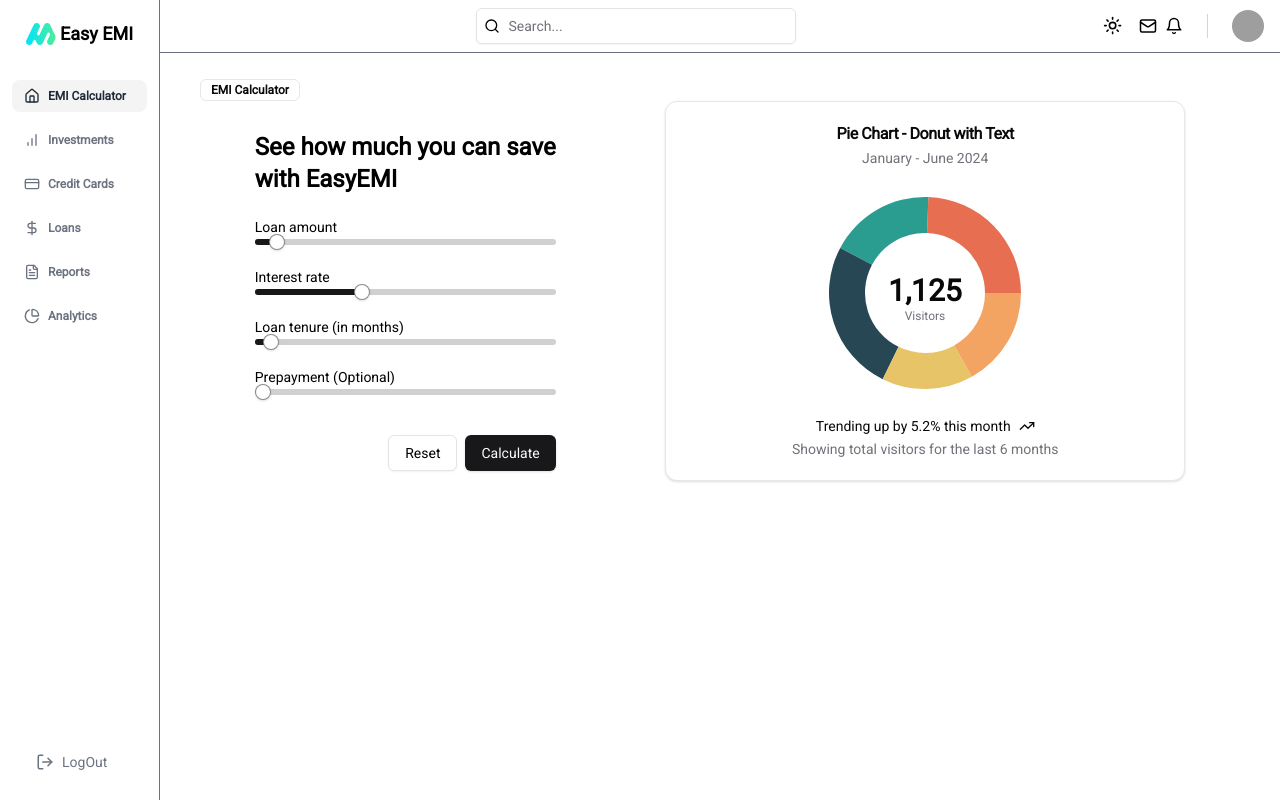
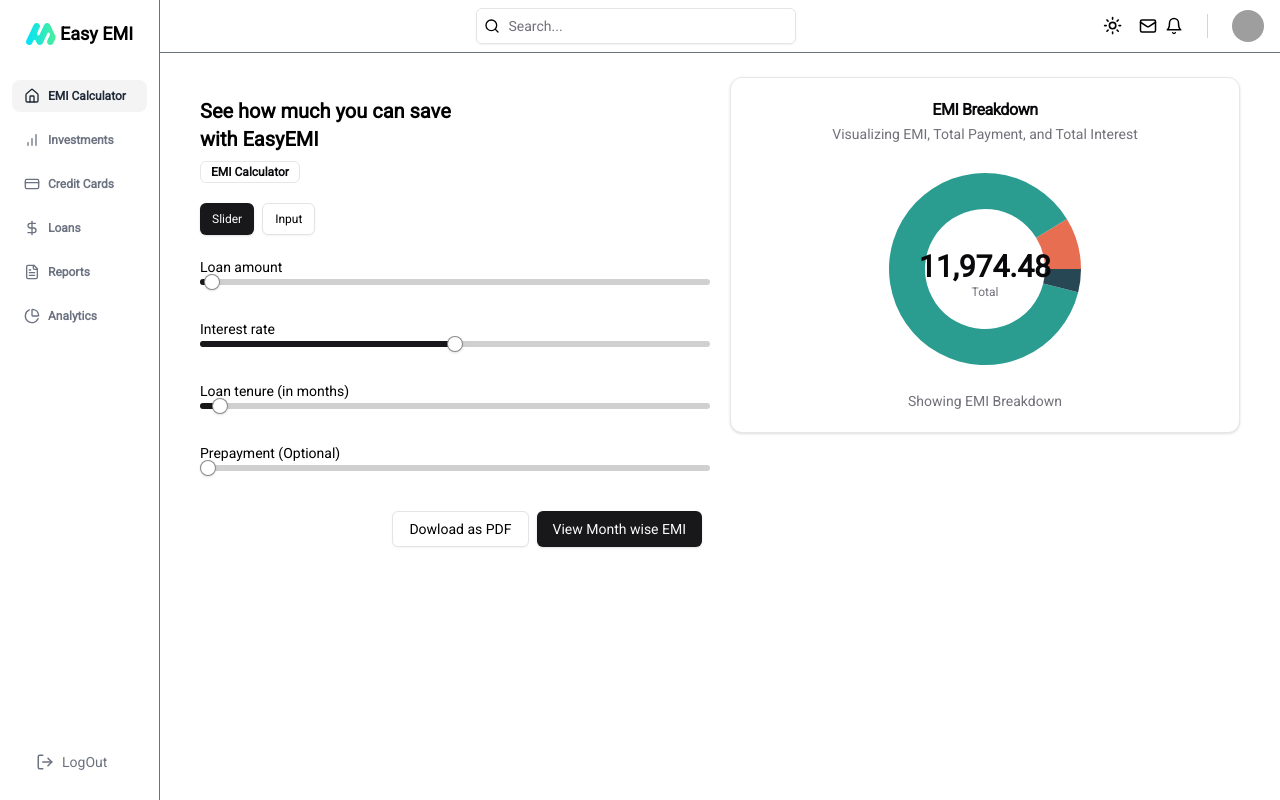
Before and after one commit to StarDust130/EasyEMI, a Next.js app: page /emi-calculator in a window 1280 px wide. Built offline with nearby package versions, Linux system fonts and the light colour scheme; grey boxes are pictures that could not be loaded.

Commit message:
Refactor dependencies and add new UI components

```diff
--- a/src/components/elements/Chart.tsx
+++ b/src/components/elements/Chart.tsx
@@ -1,9 +1,7 @@
 "use client";
 
 import * as React from "react";
-import { TrendingUp } from "lucide-react";
 import { Label, Pie, PieChart } from "recharts";
-
 import {
   Card,
   CardContent,
@@ -19,52 +17,49 @@
   ChartTooltipContent,
 } from "@/components/ui/chart";
 
-export const description = "A donut chart with text";
-
-const chartData = [
-  { browser: "chrome", visitors: 275, fill: "var(--color-chrome)" },
-  { browser: "safari", visitors: 200, fill: "var(--color-safari)" },
-  { browser: "firefox", visitors: 287, fill: "var(--color-firefox)" },
-  { browser: "edge", visitors: 173, fill: "var(--color-edge)" },
-  { browser: "other", visitors: 190, fill: "var(--color-other)" },
-];
+interface ChartProps {
+  emi: number;
+  totalPayment: number;
+  totalInterest: number;
+}
 
 const chartConfig = {
-  visitors: {
-    label: "Visitors",
-  },
-  chrome: {
-    label: "Chrome",
+  emi: {
+    label: "EMI",
     color: "hsl(var(--chart-1))",
   },
-  safari: {
-    label: "Safari",
+  totalPayment: {
+    label: "Total Payment",
     color: "hsl(var(--chart-2))",
   },
-  firefox: {
-    label: "Firefox",
+  totalInterest: {
+    label: "Total Interest",
     color: "hsl(var(--chart-3))",
-  },
-  edge: {
-    label: "Edge",
-    color: "hsl(var(--chart-4))",
-  },
-  other: {
-    label: "Other",
-    color: "hsl(var(--chart-5))",
   },
 } satisfies ChartConfig;
 
-export function Chart() {
-  const totalVisitors = React.useMemo(() => {
-    return chartData.reduce((acc, curr) => acc + curr.visitors, 0);
-  }, []);
+export function Chart({ emi, totalPayment, totalInterest }: ChartProps) {
+  const chartData = [
+    { name: "EMI", value: emi, fill: chartConfig.emi.color },
+    {
+      name: "Total Payment",
+      value: totalPayment,
+      fill: chartConfig.totalPayment.color,
+    },
+    {
+      name: "Total Interest",
+      value: totalInterest,
+      fill: chartConfig.totalInterest.color,
+    },
+  ];
 
   return (
     <Card className="flex flex-col">
       <CardHeader className="items-center pb-0">
-        <CardTitle>Pie Chart - Donut with Text</CardTitle>
-        <CardDescription>January - June 2024</CardDescription>
+        <CardTitle>EMI Breakdown</CardTitle>
+        <CardDescription>
+          Visualizing EMI, Total Payment, and Total Interest
+        </CardDescription>
       </CardHeader>
       <CardContent className="flex-1 pb-0">
         <ChartContainer
@@ -78,8 +73,8 @@
             />
             <Pie
               data={chartData}
-              dataKey="visitors"
-              nameKey="browser"
+              dataKey="value"
+              nameKey="name"
               innerRadius={60}
               strokeWidth={5}
             >
@@ -98,14 +93,16 @@
                           y={viewBox.cy}
                           className="fill-foreground text-3xl font-bold"
                         >
-                          {totalVisitors.toLocaleString()}
+                          {chartData
+                            .reduce((acc, curr) => acc + curr.value, 0)
+                            .toLocaleString()}
                         </tspan>
                         <tspan
                           x={viewBox.cx}
                           y={(viewBox.cy || 0) + 24}
                           className="fill-muted-foreground"
                         >
-                          Visitors
+                          Total
                         </tspan>
                       </text>
                     );
@@ -117,11 +114,8 @@
         </ChartContainer>
       </CardContent>
       <CardFooter className="flex-col gap-2 text-sm">
-        <div className="flex items-center gap-2 font-medium leading-none">
-          Trending up by 5.2% this month <TrendingUp className="h-4 w-4" />
-        </div>
         <div className="leading-none text-muted-foreground">
-          Showing total visitors for the last 6 months
+          Showing EMI Breakdown
         </div>
       </CardFooter>
     </Card>
--- a/src/components/screen/EmiCalculator.tsx
+++ b/src/components/screen/EmiCalculator.tsx
@@ -1,51 +1,82 @@
 "use client";
-import { useState, useMemo } from "react";
+import { useState } from "react";
 import { Chart } from "../elements/Chart";
 import { Badge } from "../ui/badge";
 import { Button } from "../ui/button";
 import { Label } from "../ui/label";
 import { Slider } from "../ui/slider";
+import { Input } from "../ui/input";
+
+import {
+  Drawer,
+  DrawerClose,
+  DrawerContent,
+  DrawerDescription,
+  DrawerFooter,
+  DrawerHeader,
+  DrawerTitle,
+  DrawerTrigger,
+} from "@/components/ui/drawer";
+
 
 const EmiCalculator = () => {
   // State variables
-  const [loanAmount, setLoanAmount] = useState(50000);
-  const [interestRate, setInterestRate] = useState(7);
-  const [loanTenure, setLoanTenure] = useState(12);
+  const [loanAmount, setLoanAmount] = useState(10_000);
+  const [interestRate, setInterestRate] = useState(10);
+  const [loanTenure, setLoanTenure] = useState(10);
   const [prepayment, setPrepayment] = useState(0);
+  const [useSlider, setUseSlider] = useState(true);
 
   // EMI Calculation
-  const calculateEMI = (principal: number, rate: number, tenure: number) => {
-    const monthlyRate = rate / 12 / 100;
+  const calculateEMI = () => {
+    const principal = loanAmount - prepayment;
+    const rate = interestRate / 12 / 100;
+    const tenure = loanTenure;
+    if (principal <= 0 || tenure <= 0) return 0;
     const emi =
-      (principal * monthlyRate * Math.pow(1 + monthlyRate, tenure)) /
-      (Math.pow(1 + monthlyRate, tenure) - 1);
+      (principal * rate * Math.pow(1 + rate, tenure)) /
+      (Math.pow(1 + rate, tenure) - 1);
     return emi;
   };
 
-  const emi = calculateEMI(loanAmount, interestRate, loanTenure);
+  const emi = calculateEMI();
   const totalPayment = emi * loanTenure;
-  const totalInterest = totalPayment - loanAmount;
-
-  // Generate chart data
-  const chartData = useMemo(() => {
-    // Example data - replace with real data based on calculations
-    return [
-      { name: "EMI", value: emi, fill: "#8884d8" },
-      { name: "Interest", value: totalInterest, fill: "#82ca9d" },
-      { name: "Principal", value: loanAmount, fill: "#ffc658" },
-    ];
-  }, [emi, totalInterest, loanAmount]);
+  const totalInterest = totalPayment - (loanAmount - prepayment);
 
   return (
-    <div className="py-6 px-10 w-full">
-      <Badge variant="outline">EMI Calculator</Badge>
-
-      <div className="flex justify-around items-center w-full">
-        <div className="flex flex-col mt-5">
-          <h1 className="font-semibold text-2xl">
+    <div className="py-6 px-10 w-full flex  flex-col-reverse md:flex-row">
+      <div className="flex flex-col w-full md:w-1/2 mt-5">
+        <h1 className="font-semibold text-xl text-center md:text-start  ">
           See how much you can save <br /> with EasyEMI
         </h1>
 
+        <Badge
+          variant="outline"
+          className="w-[100px] mt-5 md:mt-2 text-center mx-auto md:mx-0"
+        >
+          EMI Calculator
+        </Badge>
+
+        <div className="mt-5 flex items-center ">
+          <Button
+            variant={useSlider ? "default" : "outline"}
+            className="mr-2"
+            onClick={() => setUseSlider(true)}
+            size={"sm"}
+          >
+            Slider
+          </Button>
+          <Button
+            variant={!useSlider ? "default" : "outline"}
+            onClick={() => setUseSlider(false)}
+            size={"sm"}
+          >
+            Input
+          </Button>
+        </div>
+
+        {useSlider ? (
+          <>
             <div className="w-full mt-5">
               <Label htmlFor="loanAmount">Loan amount</Label>
               <Slider
@@ -56,7 +87,7 @@
                 onValueChange={(value) => setLoanAmount(value[0])}
               />
             </div>
-          <div className="w-full mt-5">
+            <div className="w-full mt-8">
               <Label htmlFor="interestRate">Interest rate</Label>
               <Slider
                 defaultValue={[interestRate]}
@@ -66,7 +97,7 @@
                 onValueChange={(value) => setInterestRate(value[0])}
               />
             </div>
-          <div className="w-full mt-5">
+            <div className="w-full mt-8">
               <Label htmlFor="loanTenure">Loan tenure (in months)</Label>
               <Slider
                 defaultValue={[loanTenure]}
@@ -76,7 +107,7 @@
                 onValueChange={(value) => setLoanTenure(value[0])}
               />
             </div>
-          <div className="w-full mt-5">
+            <div className="w-full mt-8">
               <Label htmlFor="prepayment">Prepayment (Optional)</Label>
               <Slider
                 defaultValue={[prepayment]}
@@ -84,8 +115,62 @@
                 max={1000000}
                 step={1000}
                 onValueChange={(value) => setPrepayment(value[0])}
+                title="Prepayment"
               />
             </div>
+          </>
+        ) : (
+          <>
+            <div className="w-full mt-5">
+              <Label htmlFor="loanAmount">Loan amount</Label>
+              <Input
+                id="loanAmount"
+                type="number"
+                min="1000"
+                max="1000000"
+                step="1000"
+                value={loanAmount}
+                onChange={(e) => setLoanAmount(Number(e.target.value))}
+              />
+            </div>
+            <div className="w-full mt-5">
+              <Label htmlFor="interestRate">Interest rate</Label>
+              <Input
+                id="interestRate"
+                type="number"
+                min="0"
+                max="20"
+                step="0.1"
+                value={interestRate}
+                onChange={(e) => setInterestRate(Number(e.target.value))}
+              />
+            </div>
+            <div className="w-full mt-5">
+              <Label htmlFor="loanTenure">Loan tenure (in months)</Label>
+              <Input
+                id="loanTenure"
+                type="number"
+                min="1"
+                max="360"
+                step="1"
+                value={loanTenure}
+                onChange={(e) => setLoanTenure(Number(e.target.value))}
+              />
+            </div>
+            <div className="w-full mt-5">
+              <Label htmlFor="prepayment">Prepayment (Optional)</Label>
+              <Input
+                id="prepayment"
+                type="number"
+                min="0"
+                max="1000000"
+                step="1000"
+                value={prepayment}
+                onChange={(e) => setPrepayment(Number(e.target.value))}
+              />
+            </div>
+          </>
+        )}
 
         <div className="flex justify-end items-center w-full">
           <Button
@@ -98,21 +183,48 @@
               setPrepayment(0);
             }}
           >
-              Reset
+            Dowload as PDF
           </Button>
+
+          <Drawer>
+            <DrawerTrigger>
               <Button
-              className="mt-10"
+                variant={"default"}
+                className="mt-10 mr-2"
                 onClick={() => {
-                // Calculate results and update state
+                  setLoanAmount(50000);
+                  setInterestRate(7);
+                  setLoanTenure(12);
+                  setPrepayment(0);
                 }}
               >
-              Calculate
+                View Month wise EMI
               </Button>
+            </DrawerTrigger>
+            <DrawerContent>
+              <DrawerHeader>
+                <DrawerTitle>Are you absolutely sure?</DrawerTitle>
+                <DrawerDescription>
+                  This action cannot be undone.
+                </DrawerDescription>
+              </DrawerHeader>
+              <DrawerFooter>
+                <Button>Submit</Button>
+                <DrawerClose>
+                  <Button variant="outline">Cancel</Button>
+                </DrawerClose>
+              </DrawerFooter>
+            </DrawerContent>
+          </Drawer>
         </div>
       </div>
-        <div className="w-1/2">
-          <Chart data={chartData} />
-        </div>
+
+      <div className="w-full md:w-1/2 md:ml-5 mt-5 md:mt-0">
+        <Chart
+          emi={emi}
+          totalPayment={totalPayment}
+          totalInterest={totalInterest}
+        />
       </div>
     </div>
   );
--- /dev/null
+++ b/src/components/ui/drawer.tsx
@@ -0,0 +1,118 @@
+"use client"
+
+import * as React from "react"
+import { Drawer as DrawerPrimitive } from "vaul"
+
+import { cn } from "@/lib/utils"
+
+const Drawer = ({
+  shouldScaleBackground = true,
+  ...props
+}: React.ComponentProps<typeof DrawerPrimitive.Root>) => (
+  <DrawerPrimitive.Root
+    shouldScaleBackground={shouldScaleBackground}
+    {...props}
+  />
+)
+Drawer.displayName = "Drawer"
+
+const DrawerTrigger = DrawerPrimitive.Trigger
+
+const DrawerPortal = DrawerPrimitive.Portal
+
+const DrawerClose = DrawerPrimitive.Close
+
+const DrawerOverlay = React.forwardRef<
+  React.ElementRef<typeof DrawerPrimitive.Overlay>,
+  React.ComponentPropsWithoutRef<typeof DrawerPrimitive.Overlay>
+>(({ className, ...props }, ref) => (
+  <DrawerPrimitive.Overlay
+    ref={ref}
+    className={cn("fixed inset-0 z-50 bg-black/80", className)}
+    {...props}
+  />
+))
+DrawerOverlay.displayName = DrawerPrimitive.Overlay.displayName
+
+const DrawerContent = React.forwardRef<
+  React.ElementRef<typeof DrawerPrimitive.Content>,
+  React.ComponentPropsWithoutRef<typeof DrawerPrimitive.Content>
+>(({ className, children, ...props }, ref) => (
+  <DrawerPortal>
+    <DrawerOverlay />
+    <DrawerPrimitive.Content
+      ref={ref}
+      className={cn(
+        "fixed inset-x-0 bottom-0 z-50 mt-24 flex h-auto flex-col rounded-t-[10px] border bg-background",
+        className
+      )}
+      {...props}
+    >
+      <div className="mx-auto mt-4 h-2 w-[100px] rounded-full bg-muted" />
+      {children}
+    </DrawerPrimitive.Content>
+  </DrawerPortal>
+))
+DrawerContent.displayName = "DrawerContent"
+
+const DrawerHeader = ({
+  className,
+  ...props
+}: React.HTMLAttributes<HTMLDivElement>) => (
+  <div
+    className={cn("grid gap-1.5 p-4 text-center sm:text-left", className)}
+    {...props}
+  />
+)
+DrawerHeader.displayName = "DrawerHeader"
+
+const DrawerFooter = ({
+  className,
+  ...props
+}: React.HTMLAttributes<HTMLDivElement>) => (
+  <div
+    className={cn("mt-auto flex flex-col gap-2 p-4", className)}
+    {...props}
+  />
+)
+DrawerFooter.displayName = "DrawerFooter"
+
+const DrawerTitle = React.forwardRef<
+  React.ElementRef<typeof DrawerPrimitive.Title>,
+  React.ComponentPropsWithoutRef<typeof DrawerPrimitive.Title>
+>(({ className, ...props }, ref) => (
+  <DrawerPrimitive.Title
+    ref={ref}
+    className={cn(
+      "text-lg font-semibold leading-none tracking-tight",
+      className
+    )}
+    {...props}
+  />
+))
+DrawerTitle.displayName = DrawerPrimitive.Title.displayName
+
+const DrawerDescription = React.forwardRef<
+  React.ElementRef<typeof DrawerPrimitive.Description>,
+  React.ComponentPropsWithoutRef<typeof DrawerPrimitive.Description>
+>(({ className, ...props }, ref) => (
+  <DrawerPrimitive.Description
+    ref={ref}
+    className={cn("text-sm text-muted-foreground", className)}
+    {...props}
+  />
+))
+DrawerDescription.displayName = DrawerPrimitive.Description.displayName
+
+export {
+  Drawer,
+  DrawerPortal,
+  DrawerOverlay,
+  DrawerTrigger,
+  DrawerClose,
+  DrawerContent,
+  DrawerHeader,
+  DrawerFooter,
+  DrawerTitle,
+  DrawerDescription,
+}
--- /dev/null
+++ b/src/components/ui/tooltip.tsx
@@ -0,0 +1,30 @@
+"use client"
+
+import * as React from "react"
+import * as TooltipPrimitive from "@radix-ui/react-tooltip"
+
+import { cn } from "@/lib/utils"
+
+const TooltipProvider = TooltipPrimitive.Provider
+
+const Tooltip = TooltipPrimitive.Root
+
+const TooltipTrigger = TooltipPrimitive.Trigger
+
+const TooltipContent = React.forwardRef<
+  React.ElementRef<typeof TooltipPrimitive.Content>,
+  React.ComponentPropsWithoutRef<typeof TooltipPrimitive.Content>
+>(({ className, sideOffset = 4, ...props }, ref) => (
+  <TooltipPrimitive.Content
+    ref={ref}
+    sideOffset={sideOffset}
+    className={cn(
+      "z-50 overflow-hidden rounded-md bg-primary px-3 py-1.5 text-xs text-primary-foreground animate-in fade-in-0 zoom-in-95 data-[state=closed]:animate-out data-[state=closed]:fade-out-0 data-[state=closed]:zoom-out-95 data-[side=bottom]:slide-in-from-top-2 data-[side=left]:slide-in-from-right-2 data-[side=right]:slide-in-from-left-2 data-[side=top]:slide-in-from-bottom-2",
+      className
+    )}
+    {...props}
+  />
+))
+TooltipContent.displayName = TooltipPrimitive.Content.displayName
+
+export { Tooltip, TooltipTrigger, TooltipContent, TooltipProvider }
```
Also changed, not shown: package.json (+6 -1 lines), 1 other file (tests, documents, lock files or other folders). Lines whose indentation alone changed are shown as unchanged.
